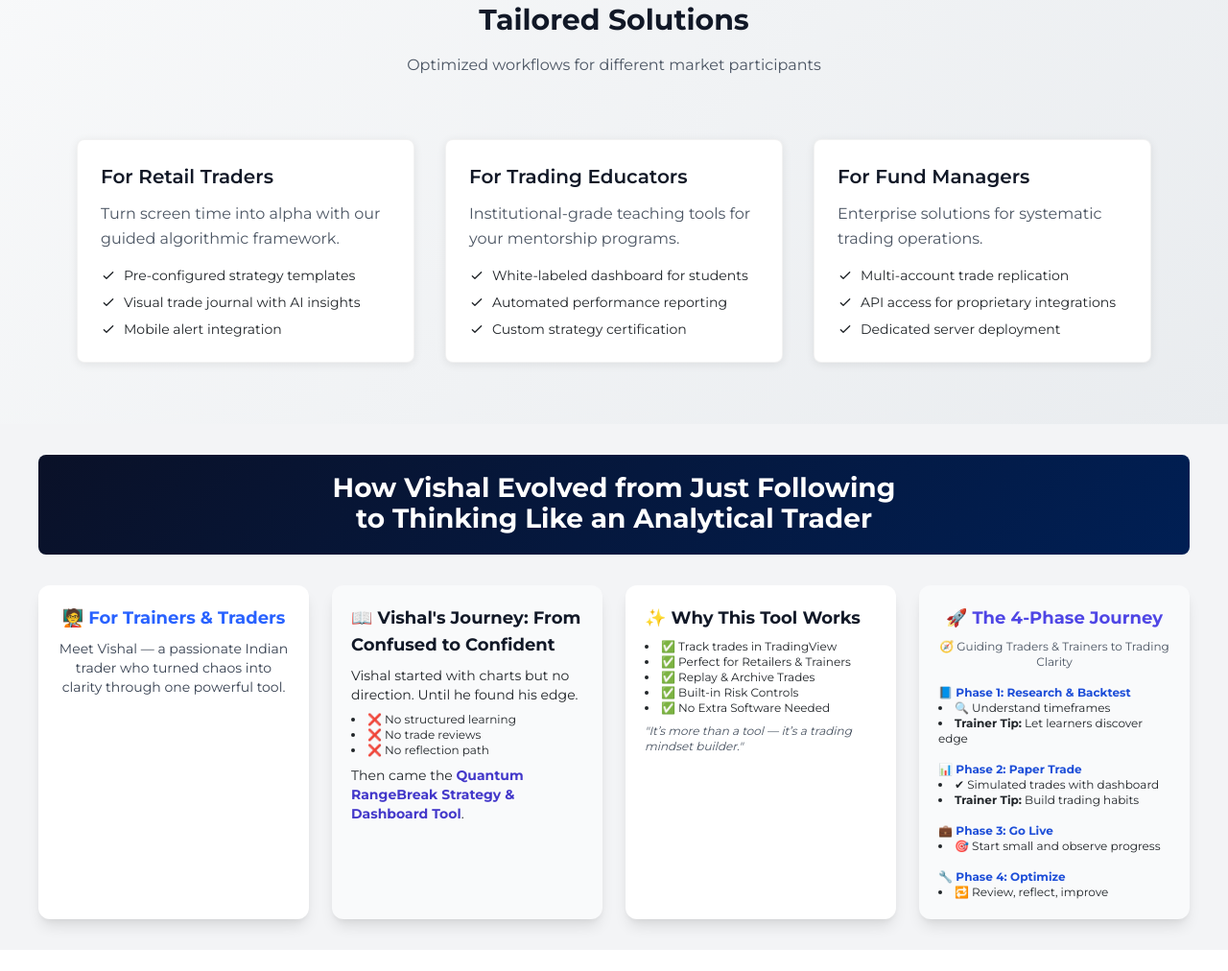
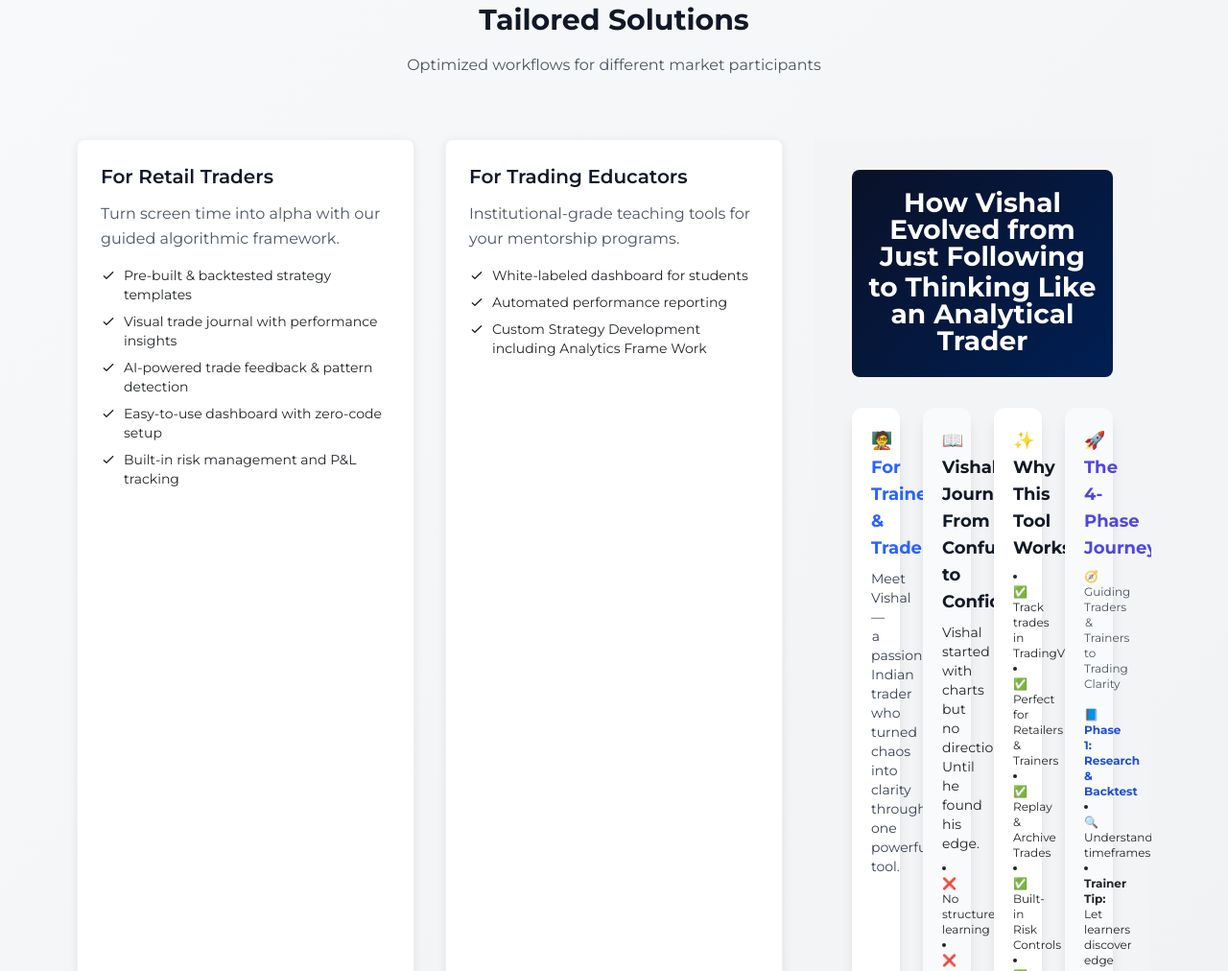
Before and after one commit to ChartAlgoSolutionbyKawaL/QTT, a plain HTML site: page index.html in a window 1280 px wide. Shown: the part 1234-2246 px from the top of the page at 96% size. Drawn offline with nearby package versions, Linux system fonts and the light colour scheme.

Commit message:
Update index.html

```diff
--- a/index.html
+++ b/index.html
@@ -276,19 +276,32 @@
               <svg class="w-4 h-4 mt-0.5 mr-2 text-[var(--quantum-green)] flex-shrink-0" fill="none" stroke="currentColor" viewBox="0 0 24 24">
                 <path stroke-linecap="round" stroke-linejoin="round" stroke-width="2" d="M5 13l4 4L19 7"/>
               </svg>
-              <span>Pre-configured strategy templates</span>
+              <span>Pre-built & backtested strategy templates</span>
             </li>
             <li class="flex items-start">
               <svg class="w-4 h-4 mt-0.5 mr-2 text-[var(--quantum-green)] flex-shrink-0" fill="none" stroke="currentColor" viewBox="0 0 24 24">
                 <path stroke-linecap="round" stroke-linejoin="round" stroke-width="2" d="M5 13l4 4L19 7"/>
               </svg>
-              <span>Visual trade journal with AI insights</span>
+              <span>Visual trade journal with performance insights</span>
             </li>
             <li class="flex items-start">
               <svg class="w-4 h-4 mt-0.5 mr-2 text-[var(--quantum-green)] flex-shrink-0" fill="none" stroke="currentColor" viewBox="0 0 24 24">
                 <path stroke-linecap="round" stroke-linejoin="round" stroke-width="2" d="M5 13l4 4L19 7"/>
               </svg>
-              <span>Mobile alert integration</span>
+              <span>AI-powered trade feedback & pattern detection</span>
+            </li>
+
+            <li class="flex items-start">
+              <svg class="w-4 h-4 mt-0.5 mr-2 text-[var(--quantum-green)] flex-shrink-0" fill="none" stroke="currentColor" viewBox="0 0 24 24">
+                <path stroke-linecap="round" stroke-linejoin="round" stroke-width="2" d="M5 13l4 4L19 7"/>
+              </svg>
+              <span>Easy-to-use dashboard with zero-code setup</span>
+            </li>
+                   <li class="flex items-start">
+              <svg class="w-4 h-4 mt-0.5 mr-2 text-[var(--quantum-green)] flex-shrink-0" fill="none" stroke="currentColor" viewBox="0 0 24 24">
+                <path stroke-linecap="round" stroke-linejoin="round" stroke-width="2" d="M5 13l4 4L19 7"/>
+              </svg>
+              <span>Built-in risk management and P&L tracking</span>
             </li>
           </ul>
         </div>
@@ -316,41 +329,11 @@
               <svg class="w-4 h-4 mt-0.5 mr-2 text-[var(--quantum-green)] flex-shrink-0" fill="none" stroke="currentColor" viewBox="0 0 24 24">
                 <path stroke-linecap="round" stroke-linejoin="round" stroke-width="2" d="M5 13l4 4L19 7"/>
               </svg>
-              <span>Custom strategy certification</span>
+              <span>Custom Strategy Development including Analytics Frame Work</span>
             </li>
           </ul>
         </div>
 
-        <!-- Solution 3 -->
-        <div class="quantum-card bg-white p-6">
-          <h3 class="text-xl font-semibold text-gray-900 mb-3">For Fund Managers</h3>
-          <p class="text-gray-600 mb-4">
-            Enterprise solutions for systematic trading operations.
-          </p>
-          <ul class="space-y-2 text-sm text-gray-700">
-            <li class="flex items-start">
-              <svg class="w-4 h-4 mt-0.5 mr-2 text-[var(--quantum-green)] flex-shrink-0" fill="none" stroke="currentColor" viewBox="0 0 24 24">
-                <path stroke-linecap="round" stroke-linejoin="round" stroke-width="2" d="M5 13l4 4L19 7"/>
-              </svg>
-              <span>Multi-account trade replication</span>
-            </li>
-            <li class="flex items-start">
-              <svg class="w-4 h-4 mt-0.5 mr-2 text-[var(--quantum-green)] flex-shrink-0" fill="none" stroke="currentColor" viewBox="0 0 24 24">
-                <path stroke-linecap="round" stroke-linejoin="round" stroke-width="2" d="M5 13l4 4L19 7"/>
-              </svg>
-              <span>API access for proprietary integrations</span>
-            </li>
-            <li class="flex items-start">
-              <svg class="w-4 h-4 mt-0.5 mr-2 text-[var(--quantum-green)] flex-shrink-0" fill="none" stroke="currentColor" viewBox="0 0 24 24">
-                <path stroke-linecap="round" stroke-linejoin="round" stroke-width="2" d="M5 13l4 4L19 7"/>
-              </svg>
-              <span>Dedicated server deployment</span>
-            </li>
-          </ul>
-        </div>
-      </div>
-    </div>
-  </section>
 
  <section class="py-8 px-4 md:px-10 overflow-x-auto bg-gray-100" id="how-to-use">
   <div class="case-study-header py-4 px-4 bg-navy-800 rounded-lg text-white text-center mb-8">
```
